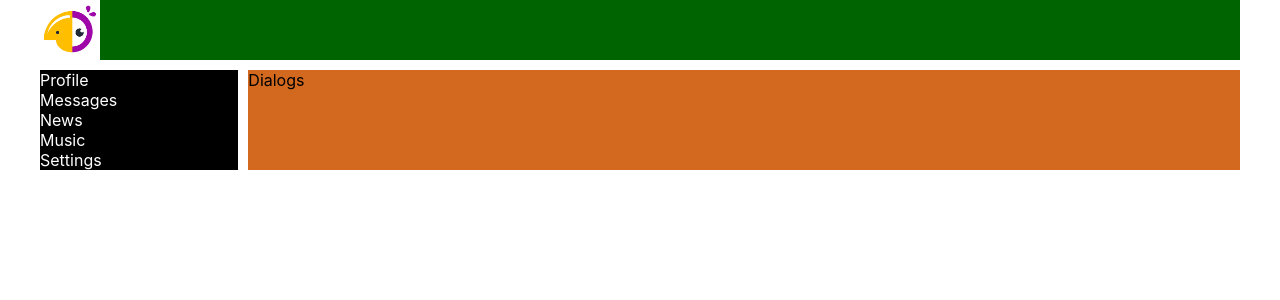
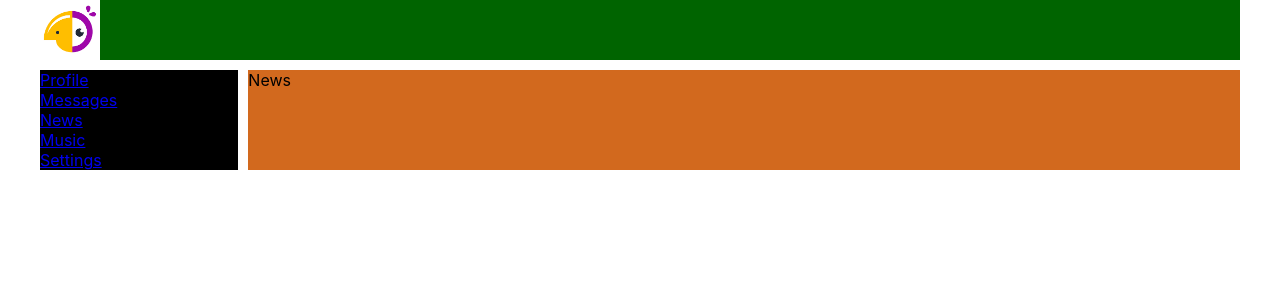
Before and after one commit to andriiyarotskiy/social-network_react, a React (Create React App) app: page /news in a window 1280 px wide. Shown: the top 300 px of the page. Built offline with nearby package versions, Linux system fonts and the light colour scheme.

Commit message:
'19_route'

```diff
--- a/package.json
+++ b/package.json
@@ -8,6 +8,7 @@
     "@testing-library/user-event": "^7.2.1",
     "react": "^16.13.1",
     "react-dom": "^16.13.1",
+    "react-router-dom": "^5.2.0",
     "react-scripts": "3.4.1"
   },
   "scripts": {
--- a/src/App.js
+++ b/src/App.js
@@ -4,18 +4,27 @@
 import Navbar from "./components/Navbar/Navbar";
 import Profile from "./components/Profile/Profile";
 import Dialogs from "./components/Dialogs/Dialogs";
+import News from "./components/News/News";
+import Music from "./components/Music/Music";
+import Settings from "./components/Settings/Settings";
+import {BrowserRouter, Route} from "react-router-dom";
+
 
 const App = () => {
     return (
-        <div className='app-wrapper'>
-            <Header/>
-            <Navbar/>
-            <div class='app-wrapper-content'>
-                <Dialogs/>
-                {/*<Profile/>*/}
-
+        <BrowserRouter>
+            <div className='app-wrapper'>
+                <Header/>
+                <Navbar/>
+                <div class='app-wrapper-content'>
+                    <Route path='/dialogs' component={Dialogs}/>
+                    <Route path='/profile' component={Profile}/>
+                    <Route path='/news' component={News} />
+                    <Route path='/music' component={Music} />
+                    <Route path='/settings' component={Settings} />
+                </div>
             </div>
-        </div>
+        </BrowserRouter>
     );
 }
 
--- a/src/components/Music/Music.jsx
+++ b/src/components/Music/Music.jsx
@@ -1,12 +1,12 @@
 import React from "react";
-import style from "./Dialogs.module.css"
+import style from "./Music.module.css"
 
-const Dialogs = (props) => {
+const Music = (props) => {
     return (
         <div>
-            Dialogs
+            Music
         </div>
     )
 }
 
-export default Dialogs;
+export default Music;
--- a/src/components/Navbar/Navbar.jsx
+++ b/src/components/Navbar/Navbar.jsx
@@ -4,19 +4,19 @@
 const Navbar = () => {
     return <nav className={classes.nav}>
         <div className={classes.item}>
-            <a>Profile</a>
+            <a href="/profile">Profile</a>
         </div>
         <div className={classes.item}>
-            <a>Messages</a>
+            <a href="/dialogs">Messages</a>
         </div>
         <div className={classes.item}>
-            <a>News</a>
+            <a href="/news">News</a>
         </div>
         <div className={classes.item}>
-            <a>Music</a>
+            <a href="/music">Music</a>
         </div>
         <div className={classes.item}>
-            <a>Settings</a>
+            <a href="/settings">Settings</a>
         </div>
     </nav>
 }
--- a/src/components/News/News.jsx
+++ b/src/components/News/News.jsx
@@ -1,12 +1,12 @@
 import React from "react";
-import style from "./Dialogs.module.css"
+import style from "./News.module.css"
 
-const Dialogs = (props) => {
+const News = (props) => {
     return (
         <div>
-            Dialogs
+            News
         </div>
     )
 }
 
-export default Dialogs;
+export default News;
--- a/src/components/Settings/Settings.jsx
+++ b/src/components/Settings/Settings.jsx
@@ -1,12 +1,12 @@
 import React from "react";
-import style from "./Dialogs.module.css"
+import style from "./Settings.module.css"
 
-const Dialogs = (props) => {
+const Settings = (props) => {
     return (
         <div>
-            Dialogs
+            Settings
         </div>
     )
 }
 
-export default Dialogs;
+export default Settings;
```
Also changed, not shown: 1 other file (tests, documents, lock files or other folders).
